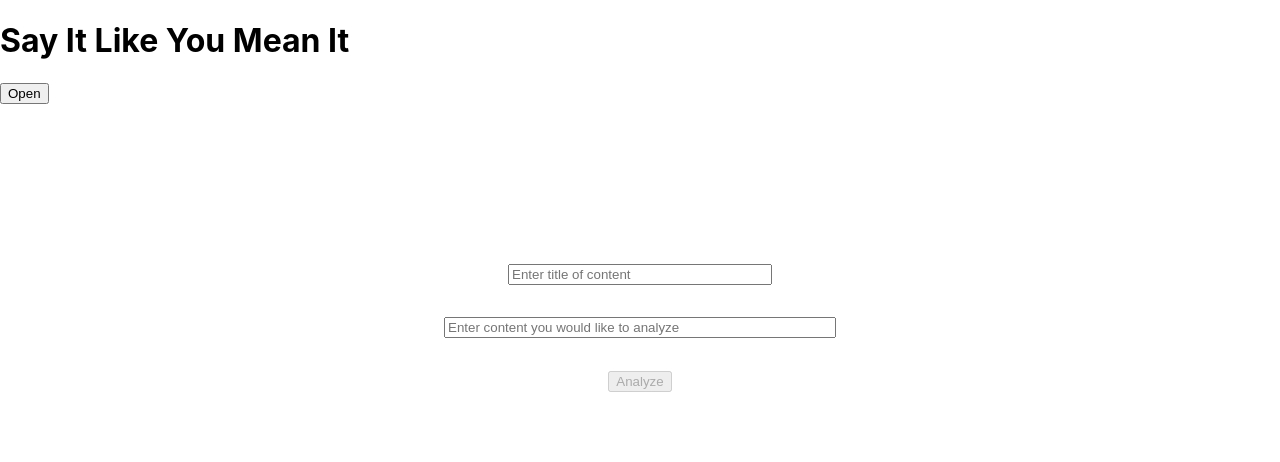
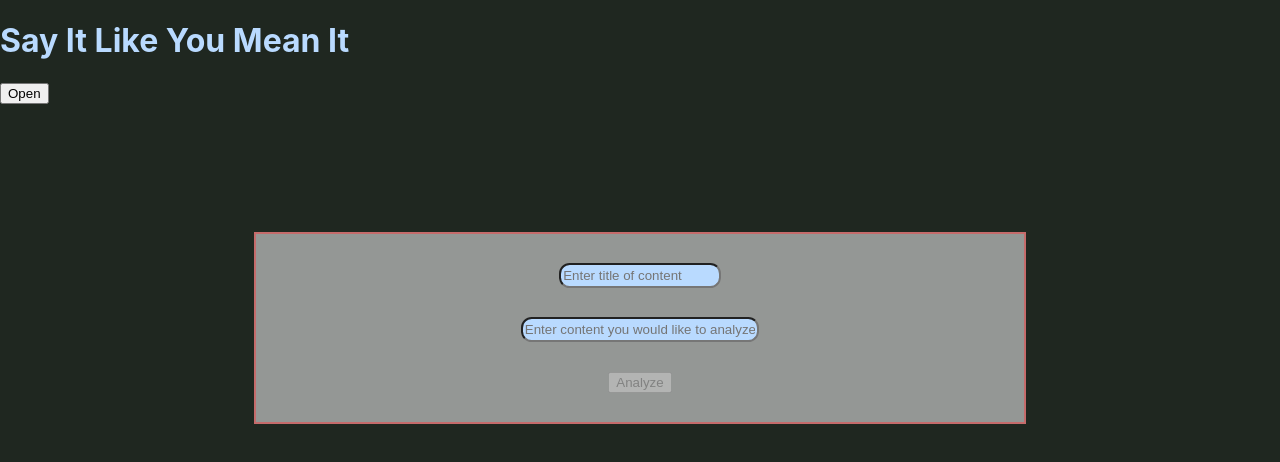
Before and after one commit to Logandv3/Say-it-like-you-mean-it, a React (Create React App) app: page / in a window 1280 px wide. Shown: the top 462 px of the page. Built offline with nearby package versions, Linux system fonts and the light colour scheme.

Commit message:
Add basic styling to main

```diff
--- a/src/styles/App.css
+++ b/src/styles/App.css
@@ -1,5 +1,17 @@
+html {
+  background-color: rgb(31, 39, 32);
+}
+
+.app-container {
+  background-color: rgb(31, 39, 32);
+}
+
 .main-content {
   display: flex;
   flex-direction: column;
   justify-content: space-between;
 }
+
+.app-header {
+  color: rgb(185, 218, 255);
+}
--- a/src/styles/Form.css
+++ b/src/styles/Form.css
@@ -11,15 +11,23 @@
   flex-direction: column;
   align-items: center;
   justify-content: space-evenly;
-  width: 100%;
+  width: 60%;
   height: 100%;
   margin-top: 10%;
+  border: 2px solid rgb(197, 107, 107);
+  background-color: rgb(148, 151, 149);
 }
 
 .title-input {
   width: 20%;
+  height: 10%;
+  background-color: rgb(185, 218, 255);
+  border-radius: 0.8em;
 }
 
 .content-input {
   width: 30%;
+  height: 10%;
+  background-color: rgb(185, 218, 255);
+  border-radius: 0.8em;
 }
```
